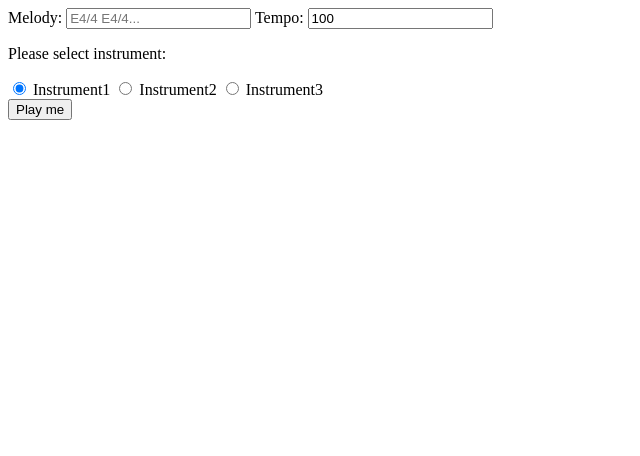
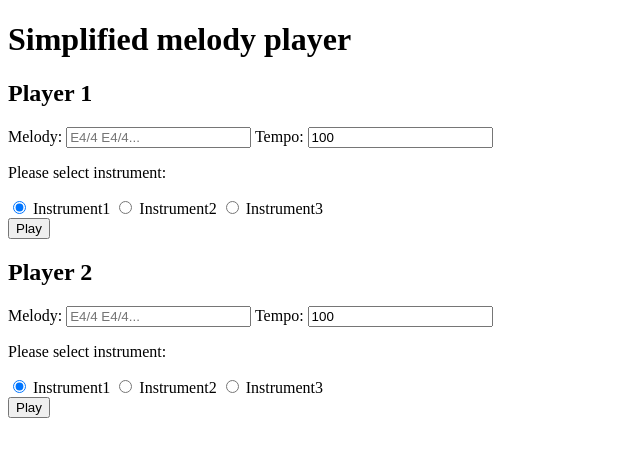
Before and after one commit to sergii-zhuravel/devchallenge-online, a plain HTML site: page index.html in a window 1280 px wide. Shown: the whole page, without its empty margins (0-640 px from the left). Drawn offline with Linux system fonts and the light colour scheme.

Commit message:
Added second player

```diff
--- a/index.html
+++ b/index.html
@@ -9,7 +9,10 @@
   </head>
 
   <body>
-    <form action="">
+    <h1>Simplified melody player</h1>
+    <section>
+      <h2>Player 1</h2>
+      <form id="form1" action="">
         <label for="melody">Melody:</label>
         <input id="melody" name="melody" placeholder="E4/4 E4/4..." />
 
@@ -44,7 +47,49 @@
             <label for="instrument3">Instrument3</label>
           </div>
         </div>
-      <button id="play" type="submit">Play me</button>
+        <button id="play" type="submit">Play</button>
       </form>
+    </section>
+
+    <section>
+      <h2>Player 2</h2>
+      <form id="form2" action="">
+        <label for="melody2">Melody:</label>
+        <input id="melody2" name="melody" placeholder="E4/4 E4/4..." />
+
+        <label for="tempo2">Tempo:</label>
+        <input id="tempo2" name="tempo" placeholder="tempo (BPM)" value="100" />
+        <div>
+          <p>Please select instrument:</p>
+          <div>
+            <input
+              type="radio"
+              id="instrument12"
+              name="instrument"
+              value="sine"
+              checked
+            />
+            <label for="instrument12">Instrument1</label>
+
+            <input
+              type="radio"
+              id="instrument22"
+              name="instrument"
+              value="sawtooth"
+            />
+            <label for="instrument22">Instrument2</label>
+
+            <input
+              type="radio"
+              id="instrument32"
+              name="instrument"
+              value="square"
+            />
+            <label for="instrument32">Instrument3</label>
+          </div>
+        </div>
+        <button id="play2" type="submit">Play</button>
+      </form>
+    </section>
   </body>
 </html>
--- a/scripts/app.js
+++ b/scripts/app.js
@@ -5,14 +5,14 @@ const melodyInput =
   "E4/4 E4/4 E4/4 D#4/8. A#4/16 E4/4 D#4/8. A#4/16 E4/2 D5/4 D5/4 D5/4 D#5/8. A#4/16 F#4/4 D#4/8. A#4/16 E4/2";
 const DEFAULT_TEMPO = 100;
 const DEFAULT_INSTRUMENT = "sine";
-const form = document.querySelector("form");
+const form1 = document.querySelector("form#form1");
 
-form.addEventListener(
+form1.addEventListener(
   "submit",
   function (event) {
     event.preventDefault();
 
-    var data = new FormData(form);
+    var data = new FormData(this);
     const melodyString = data.get("melody").trim();
     const tempo = data.get("tempo") || DEFAULT_TEMPO;
     const instrument = data.get("instrument") || DEFAULT_INSTRUMENT;
@@ -28,3 +28,25 @@ form.addEventListener(
   },
   false
 );
+
+form2.addEventListener(
+  "submit",
+  function (event) {
+    event.preventDefault();
+
+    var data = new FormData(this);
+    const melodyString = data.get("melody").trim();
+    const tempo = data.get("tempo") || DEFAULT_TEMPO;
+    const instrument = data.get("instrument") || DEFAULT_INSTRUMENT;
+
+    if (!melodyString) {
+      // error handling can be implemented here
+      console.error("Field is required");
+      return;
+    }
+    const melody = parseMelody(melodyString);
+
+    playMelody(melody, tempo, instrument);
+  },
+  false
+);
```
Lines whose indentation alone changed are shown as unchanged.
